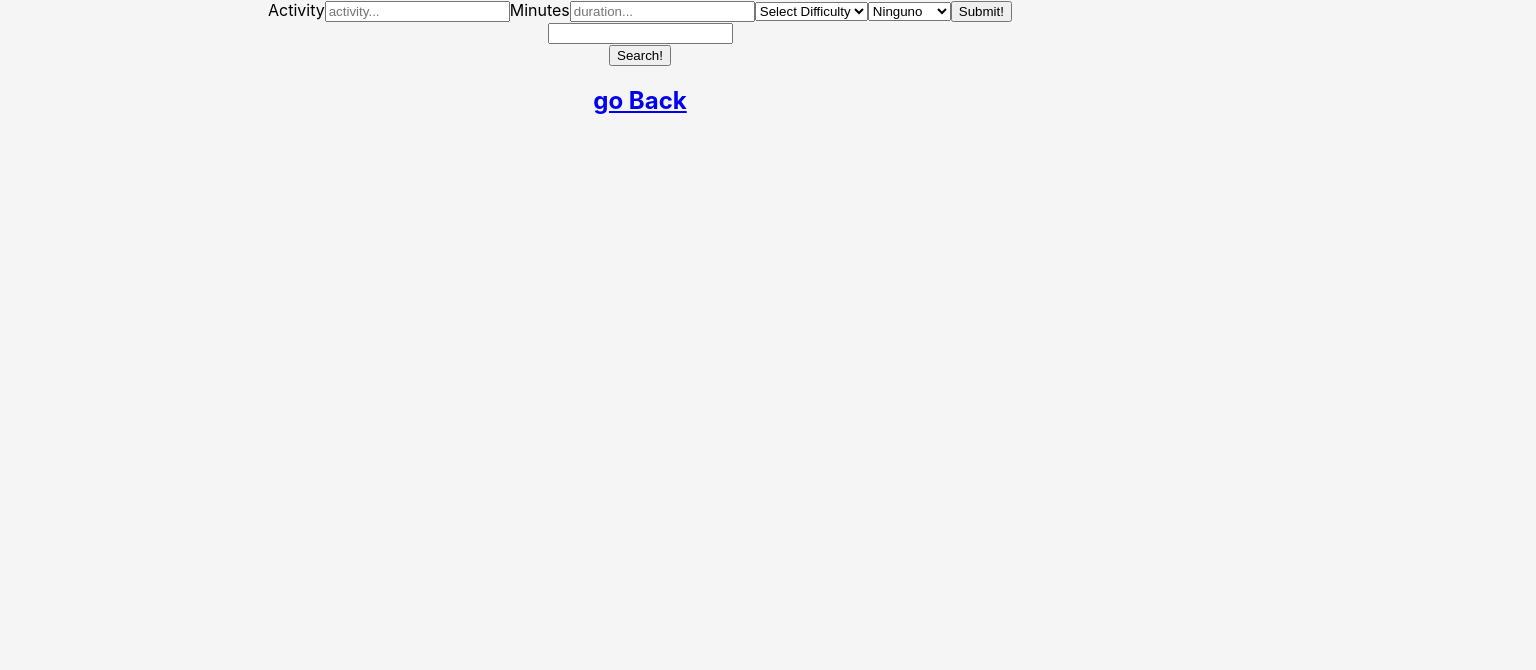
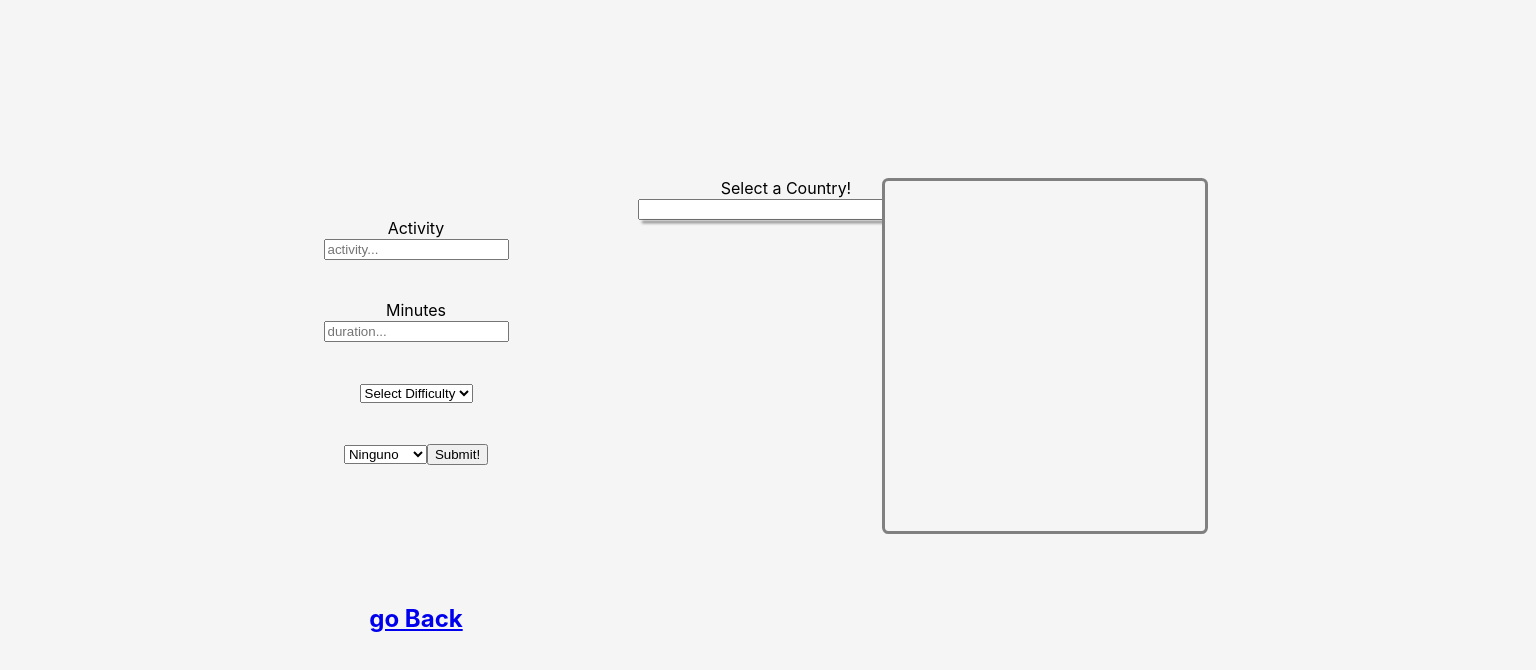
Before and after one commit to FedericoChavazza/PI-Countries, a React (Create React App) app in the folder client/: page /activity in a window 1280 px wide. Shown: the top 670 px of the page, 1536 px wide, since content can reach past the window. Built offline with nearby package versions, Linux system fonts and the light colour scheme.

Commit message:
boceto pagina

```diff
--- a/client/src/components/Countries/Countries.css
+++ b/client/src/components/Countries/Countries.css
@@ -40,7 +40,7 @@ body {
 .nav {
   position: fixed;
   height: 100%;
-  width: 45%;
+  width: 48%;
   left: -38%;
   top: 0;
   background: transparent;
@@ -51,3 +51,112 @@ body {
   left: 0;
   transition: 1s all ease;
 }
+
+.overflow {
+  position: relative;
+  margin: auto;
+  height: 350px;
+  width: 320px;
+  background-color: #f5f5f5;
+  border: 3px solid grey;
+  border-radius: 0.4rem;
+}
+.overflow div {
+  overflow: auto;
+  max-height: 350px;
+}
+
+.fede {
+  display: inline-block;
+  margin: 50px;
+}
+
+.chau {
+  margin: 40px 0;
+}
+.fabri {
+  background-color: rgb(240, 240, 240);
+  width: 90%;
+  margin: 0 5%;
+  position: absolute;
+  box-shadow: 1px 2px 3px 1px rgba(10, 10, 10, 0.6);
+  text-align: center;
+  overflow: auto;
+  max-height: 300px;
+}
+.fabri h4 {
+  padding: 10px 0;
+  margin: 10px 0;
+}
+.fabri h4:hover {
+  background-color: rgb(218, 218, 218);
+  cursor: pointer;
+}
+
+.omori {
+  position: relative;
+  margin: auto;
+  height: 350px;
+  width: 320px;
+  background-color: #f5f5f5;
+  border-radius: 0.4rem;
+}
+.omori input {
+  width: 90%;
+  text-align: center;
+}
+
+.antesSuperDiv {
+  display: grid;
+  grid-template-columns: 25% 20% 20%;
+  margin: 10% 20%;
+  width: 100%;
+}
+
+#slider {
+  overflow: hidden;
+}
+
+#slider figure {
+  position: relative;
+  width: 500%;
+  padding: 0 50px;
+  margin: 0;
+  left: 0;
+  animation: 20s slider infinite;
+}
+
+#slider figure img {
+  width: 20%;
+  float: left;
+}
+
+@keyframes slider {
+  0% {
+    left: 0;
+  }
+  20% {
+    left: 0;
+  }
+  25% {
+    left: -100%;
+  }
+  45% {
+    left: -100%;
+  }
+  50% {
+    left: -200%;
+  }
+  70% {
+    left: -200%;
+  }
+  75% {
+    left: -300%;
+  }
+  95% {
+    left: -300%;
+  }
+  100% {
+    left: -400%;
+  }
+}
--- a/client/src/components/Countries/Countries.js
+++ b/client/src/components/Countries/Countries.js
@@ -142,6 +142,17 @@ function NavCountries(props) {
 
   return (
     <div>
+      <div id="slider">
+        <figure>
+          <img src="https://iea.imgix.net/817ded0e-7bb6-4b79-b425-65e6f7b705f1/shutterstock_1484419673.jpg?auto=compress%2Cformat&fit=min&q=80&rect=0%2C517%2C3840%2C1643" />
+
+          <img src="https://cdn.theculturetrip.com/wp-content/uploads/2017/10/hernan-pinera-2-1024x576.jpg" />
+          <img src="https://iea.imgix.net/817ded0e-7bb6-4b79-b425-65e6f7b705f1/shutterstock_1484419673.jpg?auto=compress%2Cformat&fit=min&q=80&rect=0%2C517%2C3840%2C1643" />
+          <img src="https://images.theconversation.com/files/335290/original/file-20200515-138610-a2el71.jpg?ixlib=rb-1.1.0&q=45&auto=format&w=1200&h=900.0&fit=crop" />
+          <img src="https://iea.imgix.net/817ded0e-7bb6-4b79-b425-65e6f7b705f1/shutterstock_1484419673.jpg?auto=compress%2Cformat&fit=min&q=80&rect=0%2C517%2C3840%2C1643" />
+        </figure>
+      </div>
+
       <div>
         <form onSubmit={(e) => handleSubmit(e)}>
           <h3>Search Countries!</h3>
--- a/client/src/components/Tourism/Tourism.js
+++ b/client/src/components/Tourism/Tourism.js
@@ -2,6 +2,7 @@ import { React, useEffect, useState } from "react";
 import { useSelector, useDispatch } from "react-redux";
 import { postCountries, getCountries } from "../../actions";
 import { Link } from "react-router-dom";
+import style from "../Countries/Countries.css";
 
 export function Tourism() {
   var country = useSelector((state) => state.countries);
@@ -28,14 +29,15 @@ export function Tourism() {
 
   function handleChange(e) {
     setPostCountry({ ...postCountry, [e.target.name]: e.target.value });
-    setCountryInput(e.target.value);
   }
 
   function handleInput(e) {
     setCountryInput(e.target.value);
+    dispatch(getCountries(e.target.value));
   }
+
+  function addCountry(e) {
     const dataKey = [];
-  function addCountry(e) {
     var juan = country;
 
     var information = juan.filter(
@@ -48,9 +50,11 @@ export function Tourism() {
         dataKey.push(information[i].id);
         console.log(dataKey);
         if (postCountry.idCountry.includes(dataKey[0])) {
+          console.log(postCountry.idCountry);
           return;
         } else {
-          setPostCountry({
+          console.log(dataKey);
+          return setPostCountry({
             ...postCountry,
             idCountry: [...postCountry.idCountry, ...dataKey],
           });
@@ -80,7 +84,71 @@ export function Tourism() {
     dispatch(postCountries(postCountry));
   }
   return (
-    <div>
+    <div className="superDiv">
+      {/* form para submitear con post */}
+      <div className="antesSuperDiv">
+        <div className="fede">
+          {" "}
+          <form onSubmit={(e) => ultimateSubmit(e)}>
+            <div className="chau">
+              <label>Activity</label>
+              <input
+                value={postCountry.name}
+                placeholder="activity..."
+                name="name"
+                onChange={(e) => handleChange(e)}
+              ></input>
+            </div>
+
+            <div className="chau">
+              <label>Minutes</label>
+              <input
+                name="duration"
+                placeholder="duration..."
+                value={postCountry.duration}
+                onChange={(e) => handleChange(e)}
+              ></input>
+            </div>
+            <div className="chau">
+              <select name="difficulty" onChange={(e) => handleChange(e)}>
+                <option value="Select Difficulty">Select Difficulty</option>
+                <option value="1">1</option>
+                <option value="2">2</option>
+                <option value="3">3</option>
+                <option value="4">4</option>
+                <option value="5">5</option>
+              </select>
+            </div>
+            <div className="chau">
+              <select name="season" onChange={(e) => handleChange(e)}>
+                <option value="Season">Ninguno</option>
+                <option value="Verano">Verano</option>
+                <option value="Otoño">Otoño</option>
+                <option value="Invierno">Invierno</option>
+                <option value="Primavera">Primavera</option>
+              </select>
+              <button type="submit">Submit!</button>
+            </div>
+          </form>
+        </div>
+        <div className="fede">
+          {" "}
+          <div className="omori">
+            <label>Select a Country!</label>
+            <form onSubmit={(e) => handleSubmit(e)}>
+              <input onChange={(e) => handleInput(e)}></input>
+              <div className="fabri">
+                {countryMap.length < 50
+                  ? countryMap.map((e) => (
+                      <h4 onClick={() => addCountry(e)}>{e}</h4>
+                    ))
+                  : []}
+              </div>
+            </form>
+          </div>
+        </div>
+        <div className="fede">
+          <div className="overflow">
             <div>
               {postCountry.idCountry.map((e) => (
                 <h5>
@@ -89,57 +157,15 @@ export function Tourism() {
                 </h5>
               ))}
             </div>
-      {/* form para submitear con post */}
-      <form onSubmit={(e) => ultimateSubmit(e)}>
-        <label>Activity</label>
-        <input
-          value={postCountry.name}
-          placeholder="activity..."
-          name="name"
-          onChange={(e) => handleChange(e)}
-        ></input>
-        <label>Minutes</label>
-        <input
-          name="duration"
-          placeholder="duration..."
-          value={postCountry.duration}
-          onChange={(e) => handleChange(e)}
-        ></input>
-        <select name="difficulty" onChange={(e) => handleChange(e)}>
-          <option value="Select Difficulty">Select Difficulty</option>
-          <option value="1">1</option>
-          <option value="2">2</option>
-          <option value="3">3</option>
-          <option value="4">4</option>
-          <option value="5">5</option>
-        </select>
-        <select name="season" onChange={(e) => handleChange(e)}>
-          <option value="Season">Ninguno</option>
-          <option value="Verano">Verano</option>
-          <option value="Otoño">Otoño</option>
-          <option value="Invierno">Invierno</option>
-          <option value="Primavera">Primavera</option>
-        </select>
-        <button type="submit">Submit!</button>
-      </form>
+          </div>
+        </div>
+
         {/* form elegir pais */}
-      <form onSubmit={(e) => handleSubmit(e)}>
-        <input onChange={(e) => handleInput(e)}></input>
-        <div>
-          {countryMap.length < 50
-            ? countryMap.map((e) => (
-                <h4>
-                  {e}
-                  <button onClick={() => addCountry(e)}>+</button>
-                </h4>
-              ))
-            : []}
-        </div>
-        <button type="submit">Search!</button>
-      </form>
+
         <h2>
           <Link to="/countries">go Back</Link>
         </h2>
       </div>
+    </div>
   );
 }
```
Lines whose indentation alone changed are shown as unchanged.
